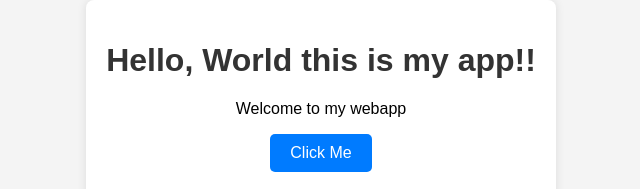
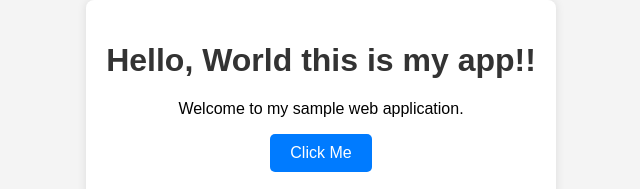
Before and after one commit to GitCosmicray/codebuild, a plain HTML site: page index.html in a window 1280 px wide. Shown: the part 294-483 px from the top of the page, without its empty margins (319-959 px from the left). Drawn offline with Linux system fonts and the light colour scheme.

Commit message:
Update index.html

```diff
--- a/index.html
+++ b/index.html
@@ -9,7 +9,7 @@
 <body>
     <div class="container">
         <h1>Hello, World this is my app!!</h1>
-        <p>Welcome to my webapp</p>
+        <p>Welcome to my sample web application.</p>
         <button id="clickMe">Click Me</button>
         <p id="output"></p>
     </div>
```
